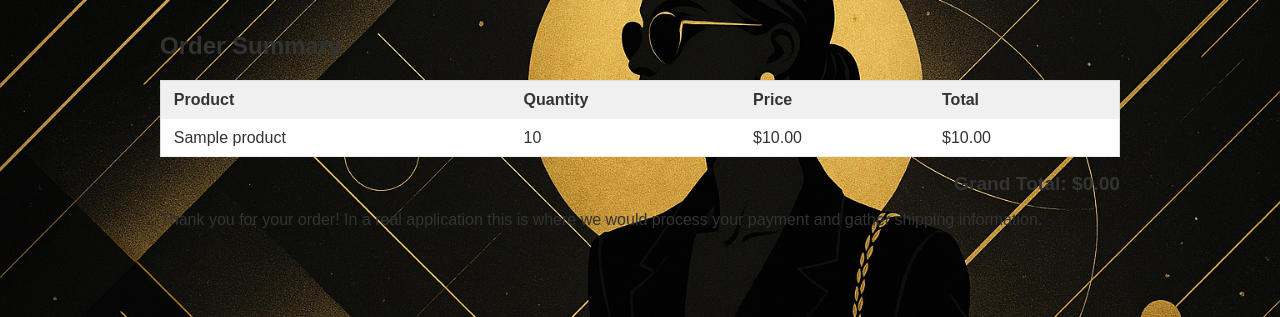
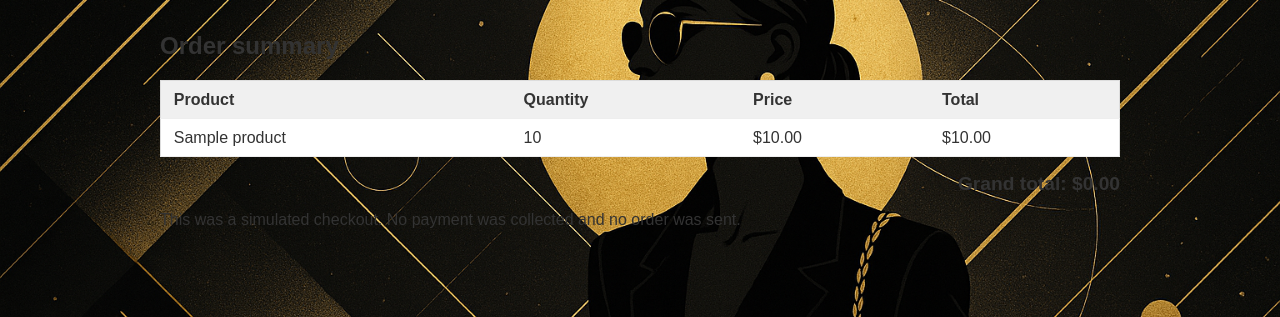
Before and after one commit to universide/e-commerce-website, a Flask app: template templates/checkout.html in a window 1280 px wide. Shown: the part 130-447 px from the top of the page. Run offline with Flask 3, Linux system fonts and the light colour scheme; the template is opened without the code that fills it: most values are stand-ins (such as "Sample title", 1, 10 or a date in 2020).

Commit message:
Portfolio: improve templates/checkout.html

```diff
--- a/templates/checkout.html
+++ b/templates/checkout.html
@@ -1,19 +1,10 @@
 {% extends 'layout.html' %}
-
-{% block title %}Checkout - My Store{% endblock %}
-
+{% block title %}Order summary - Flask Commerce Demo{% endblock %}
 {% block content %}
-<h2>Order Summary</h2>
+<h2>Order summary</h2>
 {% if items %}
 <table class="cart-table">
-  <thead>
-    <tr>
-      <th>Product</th>
-      <th>Quantity</th>
-      <th>Price</th>
-      <th>Total</th>
-    </tr>
-  </thead>
+  <thead><tr><th>Product</th><th>Quantity</th><th>Price</th><th>Total</th></tr></thead>
   <tbody>
     {% for item in items %}
     <tr>
@@ -25,8 +16,8 @@
     {% endfor %}
   </tbody>
 </table>
-<div class="total">Grand Total: ${{ '%.2f'|format(total) }}</div>
-<p>Thank you for your order! In a real application this is where we would process your payment and gather shipping information.</p>
+<div class="total">Grand total: ${{ '%.2f'|format(total) }}</div>
+<p>This was a simulated checkout. No payment was collected and no order was sent.</p>
 {% else %}
 <p>Your cart was empty.</p>
 {% endif %}
```
